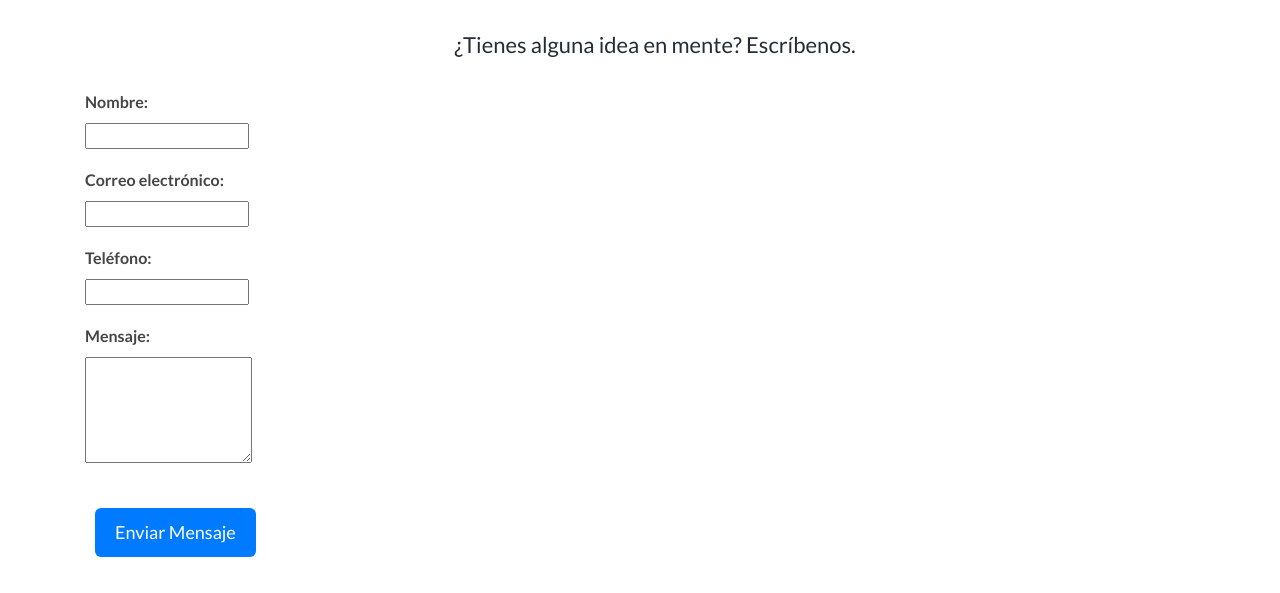
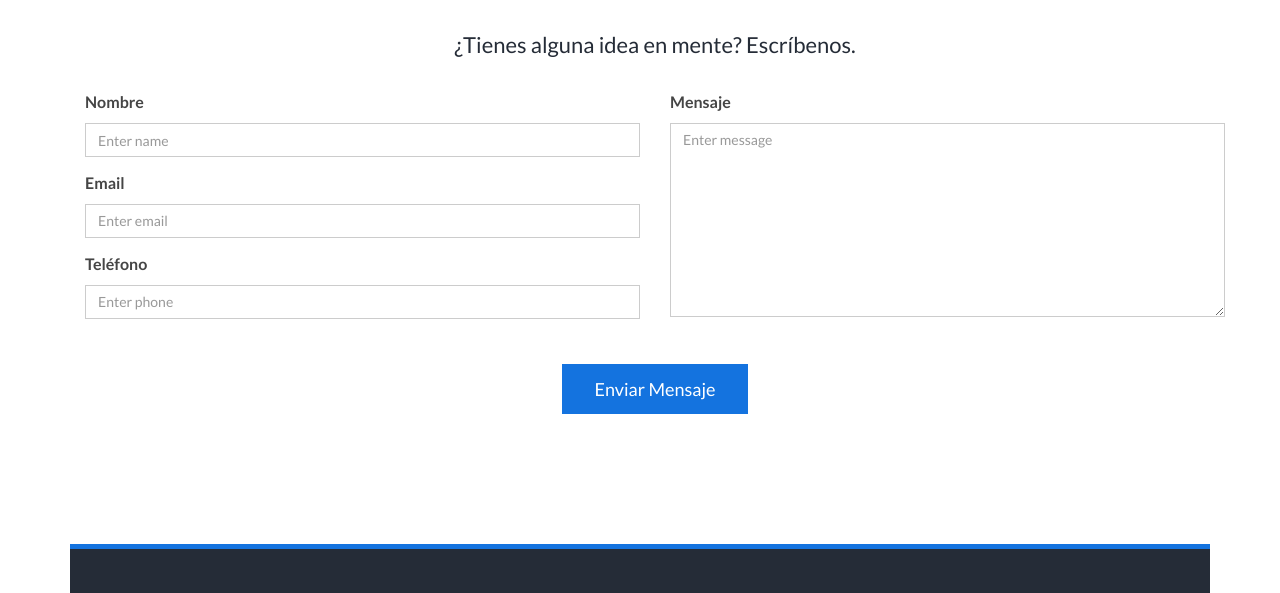
Before and after one commit to Jacobo2007/Jacobo.Contreras, a plain HTML site: page index.html in a window 1280 px wide. Shown: the part 8463-9056 px from the top of the page. Drawn offline with Linux system fonts and the light colour scheme.

Commit message:
Update index.html

```diff
--- a/index.html
+++ b/index.html
@@ -681,21 +681,33 @@ creatividad. Unos motivos para seguir creciendo es mi familia y los conocimiento
 					<div class="form-content ">
 						<!-- paragraph -->
 						<p>¿Tienes alguna idea en mente? Escríbenos.</p>
-						    <form method="POST" action="enviar.php">
-        <label for="name">Nombre:</label><br>
-        <input type="text" id="name" name="name" required><br><br>
-
-        <label for="email">Correo electrónico:</label><br>
-        <input type="email" id="email" name="email" required><br><br>
-
-        <label for="phone">Teléfono:</label><br>
-        <input type="text" id="phone" name="phone"><br><br>
-
-        <label for="message">Mensaje:</label><br>
-        <textarea id="message" name="message" rows="5" required></textarea><br><br>
-
-        <button type="submit">Enviar Mensaje</button>
-    </form>
+						    	<form role="form" id="contactForm" method="post">
+							<div class="row">
+								<div class="col-md-6 col-sm-6">
+									<div class="form-group">
+										<label for="name">Nombre</label>
+										<input type="text" class="form-control" id="name" name="name" placeholder="Enter name">
+									</div>
+									<div class="form-group">
+										<label for="email">Email</label>
+										<input type="email" class="form-control" id="email" name="email" placeholder="Enter email">
+									</div>
+									<div class="form-group">
+										<label for="phone">Teléfono</label>
+										<input type="text" class="form-control" id="phone" name="phone" placeholder="Enter phone">
+									</div>
+								</div>
+								<div class="col-md-6 col-sm-6">
+									<div class="form-group">
+										<label for="message">Mensaje</label>
+										<textarea class="form-control" id="message" name="message" rows="9" placeholder="Enter message"></textarea>
+									</div>
+								</div>
+							</div>
+							<div class="text-center">
+								<button type="submit" class="btn btn-lg btn-theme">Enviar Mensaje</button>
+							</div>
+						</form>
 
 					</div>
 
```
